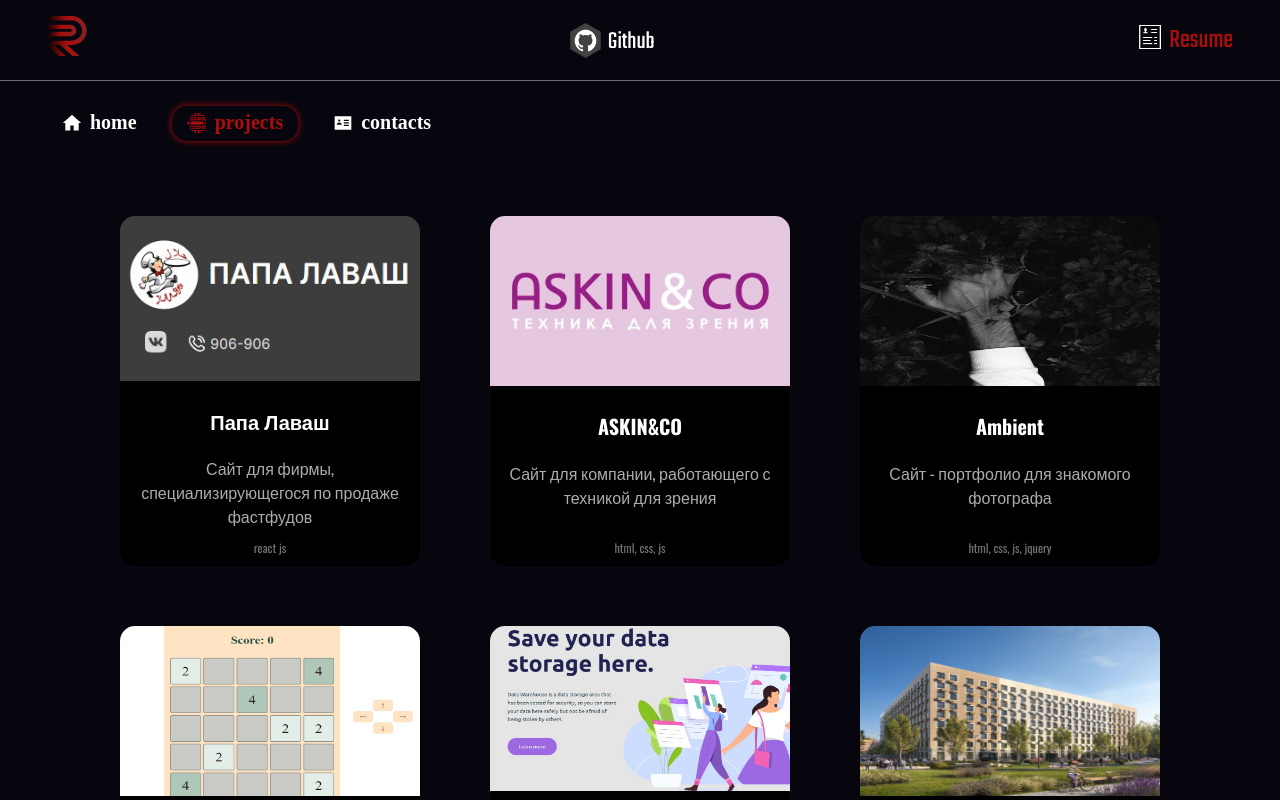
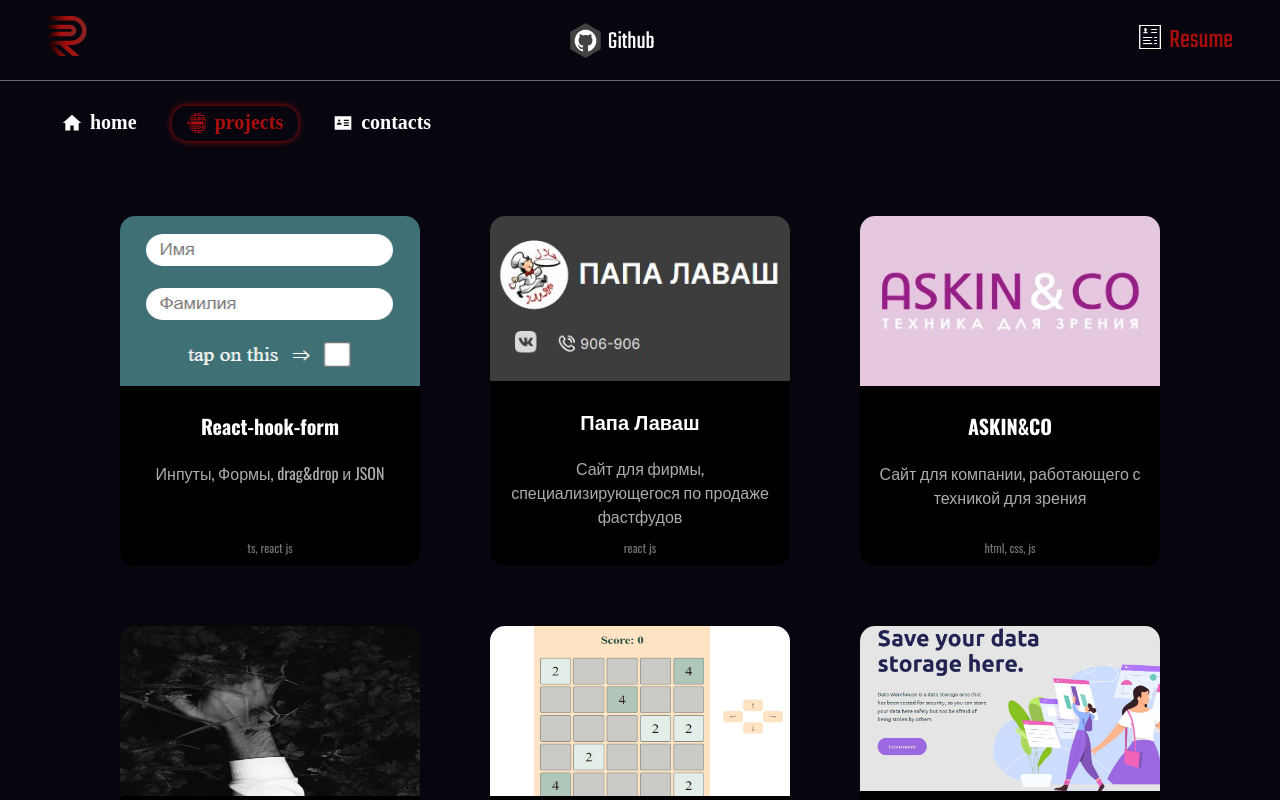
Before and after one commit to ramaz4n/ramaz4n, a React (Create React App) app: page /#/projects in a window 1280 px wide. Shown: the top 800 px of the page. Built offline with nearby package versions, Linux system fonts and the light colour scheme.

Commit message:
add new work

```diff
--- a/src/pages/Works/Works.js
+++ b/src/pages/Works/Works.js
@@ -14,12 +14,21 @@
 import warehouse from '../../Images/warehouse.jpg'
 import askin from '../../Images/askin.jpg'
 import papa from '../../Images/papa.jpg'
+import hook from '../../Images/hook.png'
 
 
 
 function Works(props) {
 
 	let worksItem = [
+		{
+			id: 8,
+			title: 'React-hook-form',
+			info: 'Инпуты, Формы, drag&drop и JSON',
+			url: hook,
+			link: "https://hook-form-nine.vercel.app/",
+			tech: "ts, react js"
+		},
 		{
 			id: 7,
 			title: 'Папа Лаваш',
```
Also changed, not shown: src/Images/hook.png (added).
